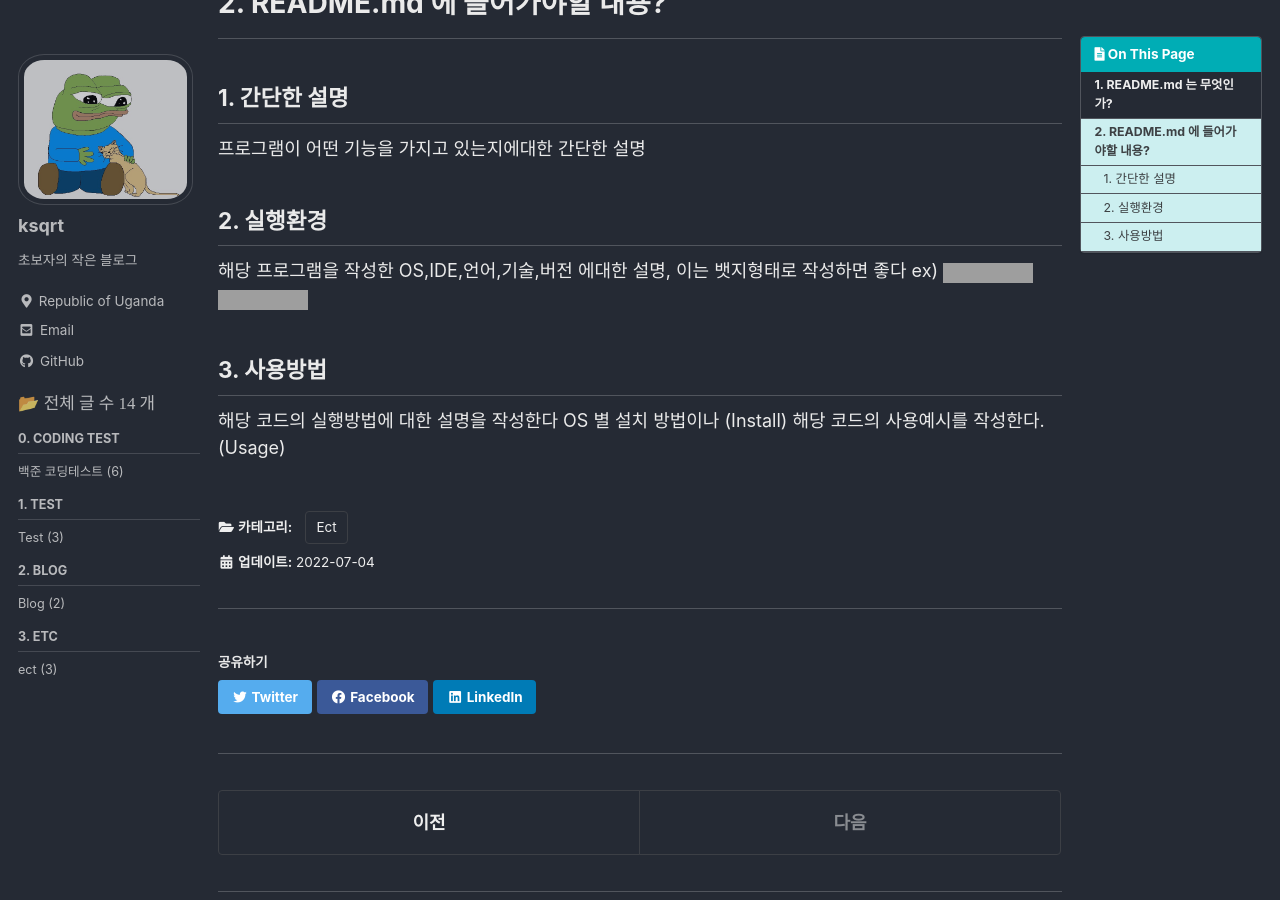
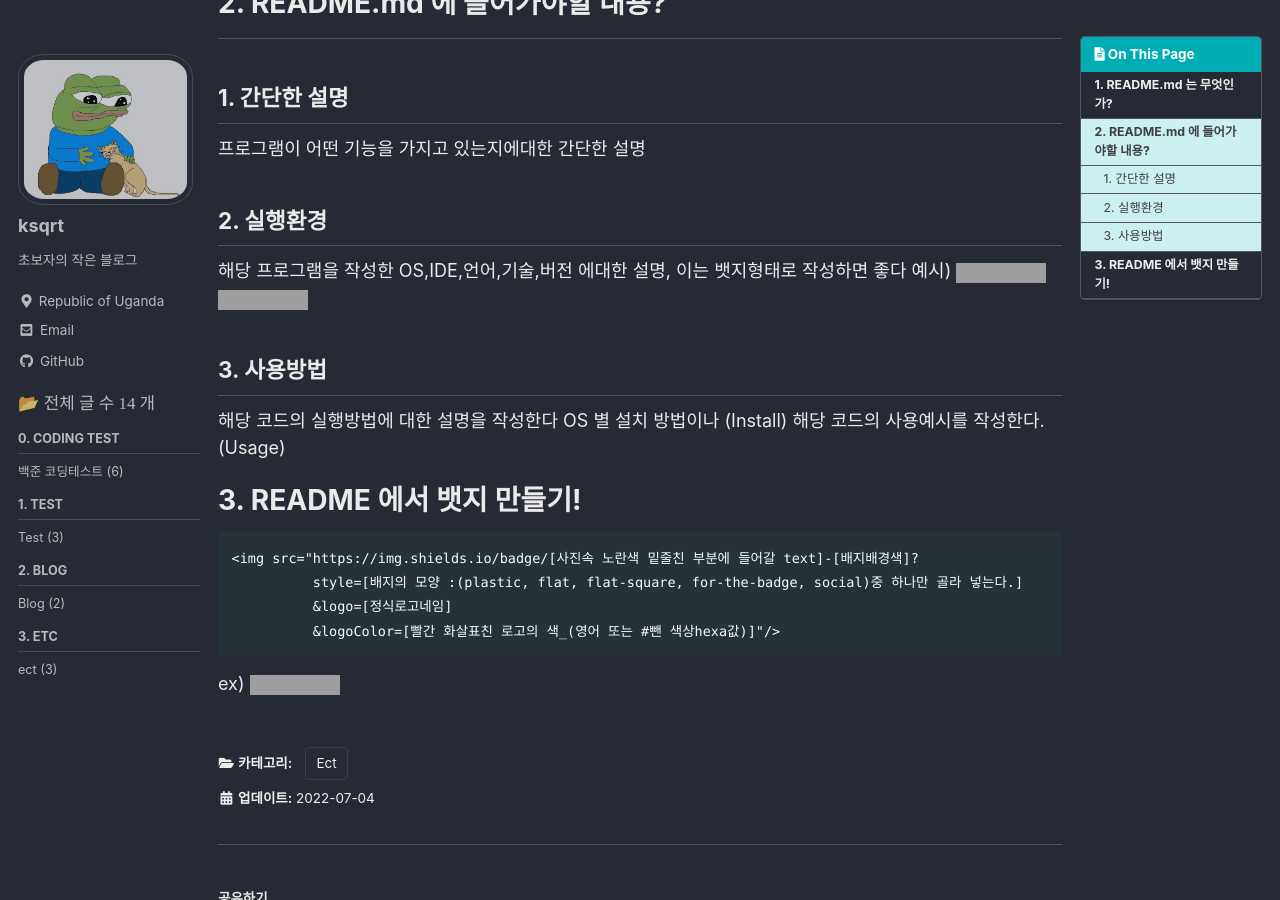
Before and after one commit to ksqrt/ksqrt.github.io, a Jekyll site: the page built from _posts/Ect/2022-07-04-ect-001.md, in a window 1280 px wide and 900 px high, scrolled down 532 px. Built offline with Jekyll 4.4.1, drawn with Linux system fonts in a browser that asks for light colours; cached includes are drawn as plain includes; comment, search, counter and statistics services are not loaded; grey boxes are pictures that could not be loaded.

Commit message:
뱃지만들기

````diff
--- a/_posts/Ect/2022-07-04-ect-001.md
+++ b/_posts/Ect/2022-07-04-ect-001.md
@@ -34,7 +34,7 @@ README.md 는 깃허브 저장소 에대한 설명을 담고있는 마크다운(
 
 해당 프로그램을 작성한 OS,IDE,언어,기술,버전
 에대한 설명, 이는 뱃지형태로 작성하면 좋다
-ex)
+예시)
 <img src="https://img.shields.io/badge/Python-3776AB?style=for-the-badge&logo=Python&logoColor=white">
 <img src="https://img.shields.io/badge/Python-3776AB?style=for-the-badge&logo=Python&logoColor=white">
 
@@ -43,3 +43,17 @@ ex)
 해당 코드의 실행방법에 대한 설명을 작성한다
 OS 별 설치 방법이나 (Install)
 해당 코드의 사용예시를 작성한다.(Usage)
+
+# 3. README 에서 뱃지 만들기!
+
+```
+<img src="https://img.shields.io/badge/[사진속 노란색 밑줄친 부분에 들어갈 text]-[배지배경색]?
+          style=[배지의 모양 :(plastic, flat, flat-square, for-the-badge, social)중 하나만 골라 넣는다.]
+          &logo=[정식로고네임]
+          &logoColor=[빨간 화살표친 로고의 색_(영어 또는 #뺀 색상hexa값)]"/>
+```
+
+ex) <img src="https://img.shields.io/badge/python-#3776AB?
+          style=flat
+          &logo=Python
+          &logoColor=white"/>
````
